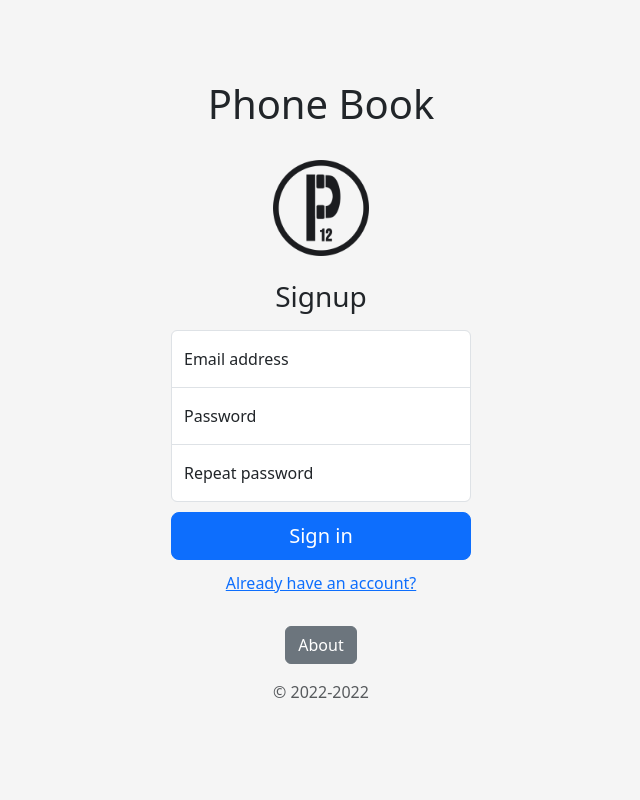
After one commit to cop340212/group12, a PHP site: page /landing/signup.html in a window 1280 px wide. The commit adds this page. Shown: the whole page, without its empty margins (319-959 px from the left). Run offline with PHP 8.4, Linux system fonts and the light colour scheme; some libraries are stand-ins or nearby versions.

Commit message:
Added sign up page

```diff
--- a/landing/sign-in.css
+++ b/landing/sign-in.css
@@ -26,7 +26,15 @@ body {
   border-bottom-left-radius: 0;
 }
 
-.form-signin input[type="password"] {
+.form-signin input[id="floatingPassword"] {
+  margin-bottom: -1px;
+  border-top-left-radius: 0;
+  border-top-right-radius: 0;
+  border-bottom-right-radius: 0;
+  border-bottom-left-radius: 0;
+}
+
+.form-signin input[id="floatingPasswordConfirm"] {
   margin-bottom: 10px;
   border-top-left-radius: 0;
   border-top-right-radius: 0;
--- /dev/null
+++ b/landing/signup.html
@@ -0,0 +1,92 @@
+<!doctype html>
+<html lang="en">
+  <head>
+    <meta charset="utf-8">
+    <meta name="viewport" content="width=device-width, initial-scale=1">
+    <meta name="description" content=>
+    <meta name="author" content="Troy, Gil, Donovan, James, Logan, and Colton">
+    <meta name="generator" content=>
+    <title>P(12)hone Book</title>
+
+    <link href="https://cdn.jsdelivr.net/npm/bootstrap@5.3.0-alpha1/dist/css/bootstrap.min.css" rel="stylesheet" integrity="sha384-GLhlTQ8iRABdZLl6O3oVMWSktQOp6b7In1Zl3/Jr59b6EGGoI1aFkw7cmDA6j6gD" crossorigin="anonymous">
+    <script defer src="https://cdn.jsdelivr.net/npm/bootstrap@5.3.0-alpha1/dist/js/bootstrap.bundle.min.js" integrity="sha384-w76AqPfDkMBDXo30jS1Sgez6pr3x5MlQ1ZAGC+nuZB+EYdgRZgiwxhTBTkF7CXvN" crossorigin="anonymous"></script>
+    <script defer src="https://ajax.googleapis.com/ajax/libs/jquery/3.6.3/jquery.min.js"></script>
+    <script defer src="https://cdnjs.cloudflare.com/ajax/libs/1000hz-bootstrap-validator/0.9.0/validator.min.js"></script>
+
+
+    <!-- CSS Template -->
+    <link href="sign-in.css" rel="stylesheet">
+  </head>
+
+
+
+  <body class="text-center">
+
+     <!-- Logo/Sign up inputs/Create account -->
+
+    <main class="form-signin w-100 m-auto">
+    <form data-toggle="validator" action="../main/main.html">
+      <div style="height: 80px">
+        <h1 class="h1 mb-80 fw-normal">Phone Book</h1>
+      </div>
+      <img class="mb-4" src="../resources/logos/Free-Phone-Clip-Art.png" alt="" width="96" height="96">
+      <h1 class="h3 mb-3 fw-normal">Signup</h1>
+
+      <div class="form-floating">
+        <input type="email" class="form-control" id="floatingInput" placeholder="name@domain.com" required>
+        <label for="floatingInput">Email address</label>
+        <div class="valid-feedback">
+          Valid Email
+        </div>
+      </div>
+
+      <div class="form-floating">
+        <input type="password" class="form-control" id="floatingPassword" placeholder="Password" required>
+        <label for="floatingPassword">Password</label>
+      </div>
+
+      <div class="form-floating">
+        <input type="password" class="form-control"  id="floatingPasswordConfirm" data-match="#floatingPassword" data-match-error="Whoops, these don't match" placeholder="Repeat password" required>
+        <label for="floatingPassword">Repeat password</label>
+      </div>
+
+      <button type="submit" class="w-100 btn btn-lg btn-primary mb-1">
+        Sign in
+      </button>
+
+      <a href="./index.html" class="btn btn-link mb-4" role="button">Already have an account?</a>
+    </div>
+
+    <!-- About modal -->
+
+    <div>
+      <button type="button" class="btn btn-secondary" data-bs-toggle="modal" data-bs-target="#aboutModal">
+        About
+      </button>
+      <div class="modal fade" id="aboutModal" tabindex="-1" role="dialog" aria-labelledby="aboutModalLabel" aria-hidden="true">
+        <div class="modal-dialog" role="document">
+          <div class="modal-content">
+            <div class="modal-header">
+              <h5 class="modal-title" id="aboutModalLabel">About</h5>
+              <button type="button" class="close" data-bs-dismiss="modal" aria-label="Close">
+                <span aria-hidden="true">&times;</span>
+              </button>
+            </div>
+            <div class="modal-body">
+
+              This website was created for a group project for COP3441 at UCF by Troy, Gil, Donovan, James, Logan, and Colton.
+            </div>
+            <div class="modal-footer">
+              <button type="button" class="btn btn-secondary" data-bs-dismiss="modal">Close</button>
+            </div>
+          </div>
+        </div>
+      </div>
+      <p class="mt-3 mb-3 text-muted">&copy; 2022-2022</p>
+    </form>
+  </main>
+
+
+
+  </body>
+</html>
```
Also changed, not shown: landing/index.html (+9 -5 lines).
